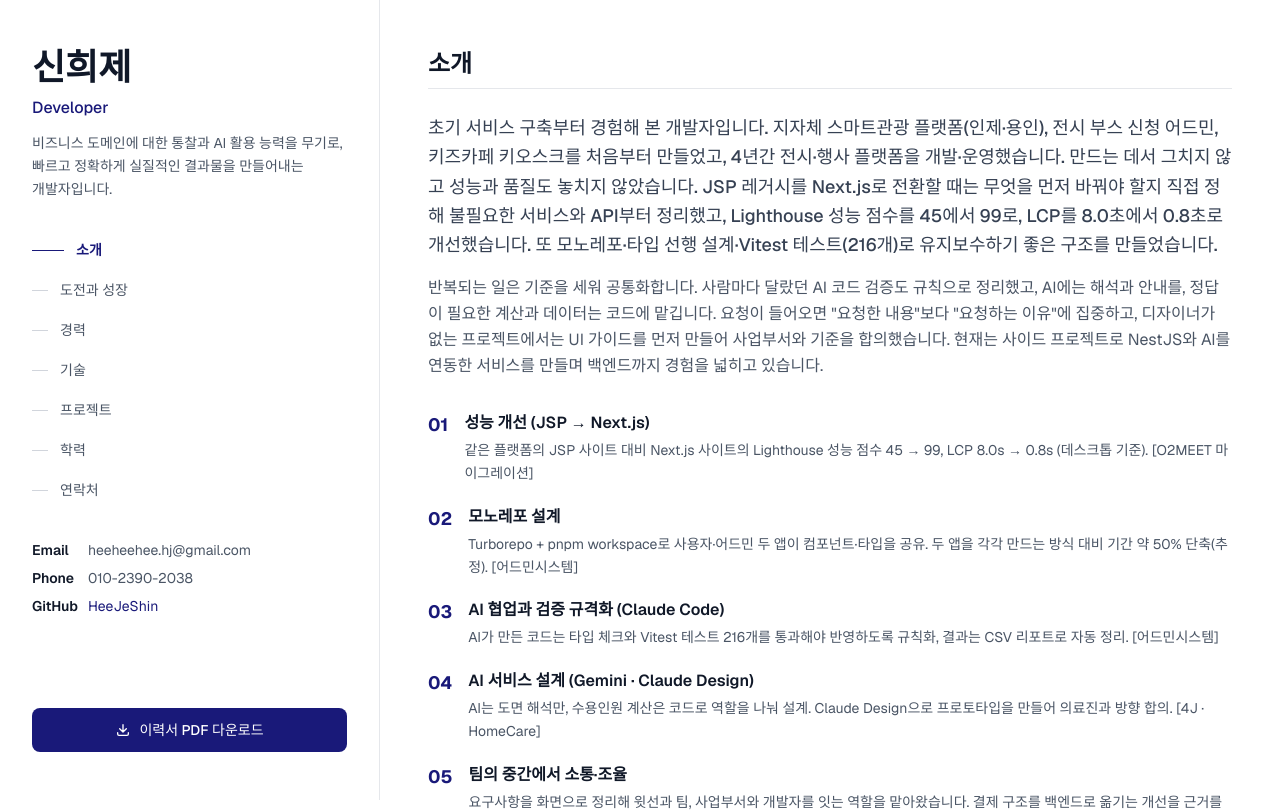
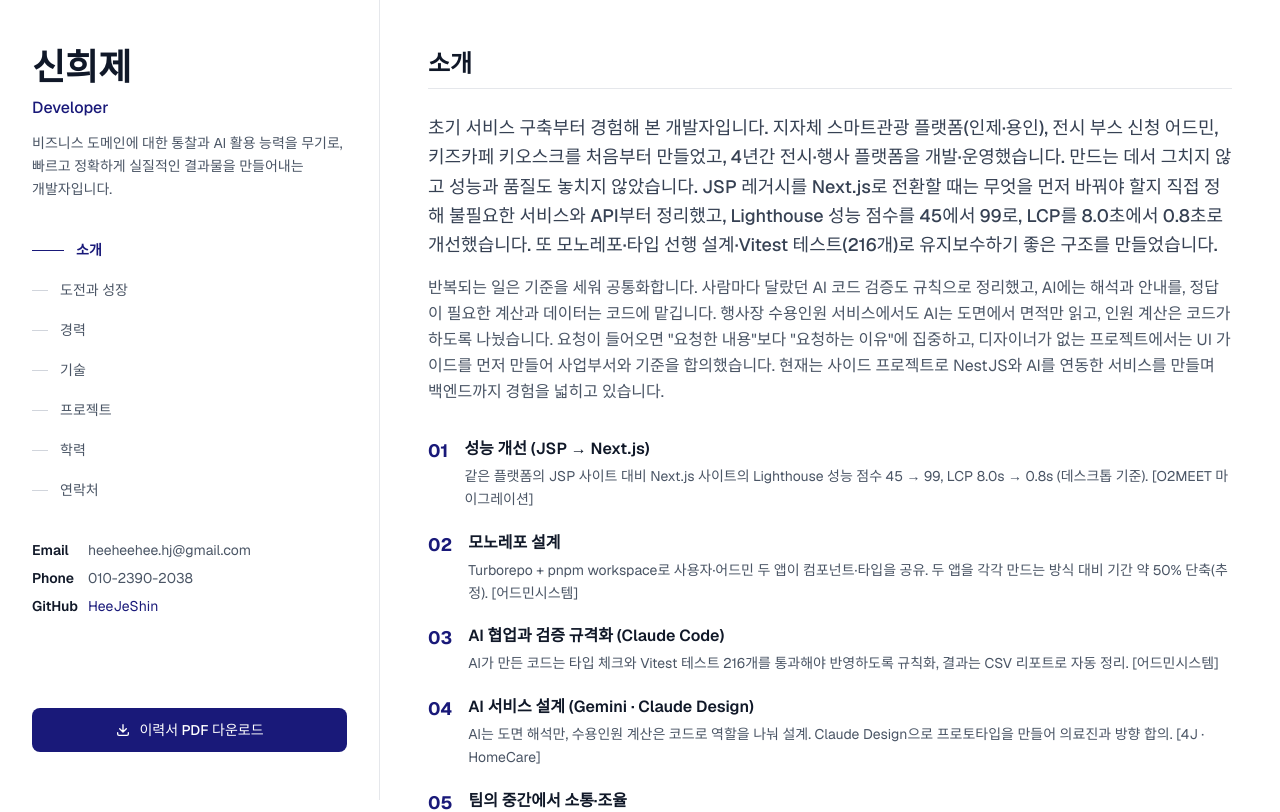
Before and after one commit to HeeJeShin/portfolio, a Next.js app: page / in a window 1280 px wide. Shown: the top 812 px of the page. Built offline with nearby package versions, Linux system fonts and the light colour scheme.

Commit message:
소개: AI 역할 분담 문장에 실제 사례 추가
Co-Authored-By: Claude Opus 5.5 <noreply@anthropic.com>

```diff
--- a/app/_components/IntroSection.tsx
+++ b/app/_components/IntroSection.tsx
@@ -37,7 +37,7 @@ export const IntroSection = () => {
         {headline}
       </p>
       <p className="text-base text-gray-600 leading-relaxed mb-8">
-        반복되는 일은 기준을 세워 공통화합니다. 사람마다 달랐던 AI 코드 검증도 규칙으로 정리했고, AI에는 해석과 안내를, 정답이 필요한 계산과 데이터는 코드에 맡깁니다. 요청이 들어오면 &quot;요청한 내용&quot;보다 &quot;요청하는 이유&quot;에 집중하고, 디자이너가 없는 프로젝트에서는 UI 가이드를 먼저 만들어 사업부서와 기준을 합의했습니다. 현재는 사이드 프로젝트로 NestJS와 AI를 연동한 서비스를 만들며 백엔드까지 경험을 넓히고 있습니다.
+        반복되는 일은 기준을 세워 공통화합니다. 사람마다 달랐던 AI 코드 검증도 규칙으로 정리했고, AI에는 해석과 안내를, 정답이 필요한 계산과 데이터는 코드에 맡깁니다. 행사장 수용인원 서비스에서도 AI는 도면에서 면적만 읽고, 인원 계산은 코드가 하도록 나눴습니다. 요청이 들어오면 &quot;요청한 내용&quot;보다 &quot;요청하는 이유&quot;에 집중하고, 디자이너가 없는 프로젝트에서는 UI 가이드를 먼저 만들어 사업부서와 기준을 합의했습니다. 현재는 사이드 프로젝트로 NestJS와 AI를 연동한 서비스를 만들며 백엔드까지 경험을 넓히고 있습니다.
       </p>
       <div className="space-y-5">
         {items.map((item, i) => (
--- a/public/resume_public.html
+++ b/public/resume_public.html
@@ -182,7 +182,7 @@
 <h2>소개</h2>
 <p>초기 서비스 구축부터 경험해 본 개발자입니다. 지자체 스마트관광 플랫폼(인제·용인), 전시 부스 신청 어드민, 키즈카페 키오스크를 처음부터 만들었고, 4년간 전시·행사 플랫폼을 개발·운영했습니다. 만드는 데서 그치지 않고 성능과 품질도 놓치지 않았습니다. JSP 레거시를 Next.js로 전환할 때는 무엇을 먼저 바꿔야 할지 직접 정해 불필요한 서비스와 API부터 정리했고, Lighthouse 성능 점수를 45에서 99로, LCP를 8.0초에서 0.8초로 개선했습니다. 또 모노레포·타입 선행 설계·Vitest 테스트(216개)로 유지보수하기 좋은 구조를 만들었습니다.</p>
 
-<p>반복되는 일은 기준을 세워 공통화합니다. 사람마다 달랐던 AI 코드 검증도 규칙으로 정리했고, AI에는 해석과 안내를, 정답이 필요한 계산과 데이터는 코드에 맡깁니다. 요청이 들어오면 "요청한 내용"보다 "요청하는 이유"에 집중하고, 디자이너가 없는 프로젝트에서는 UI 가이드를 먼저 만들어 사업부서와 기준을 합의했습니다. 현재는 사이드 프로젝트로 NestJS와 AI를 연동한 서비스를 만들며 백엔드까지 경험을 넓히고 있습니다.</p>
+<p>반복되는 일은 기준을 세워 공통화합니다. 사람마다 달랐던 AI 코드 검증도 규칙으로 정리했고, AI에는 해석과 안내를, 정답이 필요한 계산과 데이터는 코드에 맡깁니다. 행사장 수용인원 서비스에서도 AI는 도면에서 면적만 읽고, 인원 계산은 코드가 하도록 나눴습니다. 요청이 들어오면 "요청한 내용"보다 "요청하는 이유"에 집중하고, 디자이너가 없는 프로젝트에서는 UI 가이드를 먼저 만들어 사업부서와 기준을 합의했습니다. 현재는 사이드 프로젝트로 NestJS와 AI를 연동한 서비스를 만들며 백엔드까지 경험을 넓히고 있습니다.</p>
 
 <h2>경력</h2>
 <h3>이즈피엠피 (EZPMP) · ICT융합연구소 선임연구원</h3>
```
Also changed, not shown: 1 other file (tests, documents, lock files or other folders).
